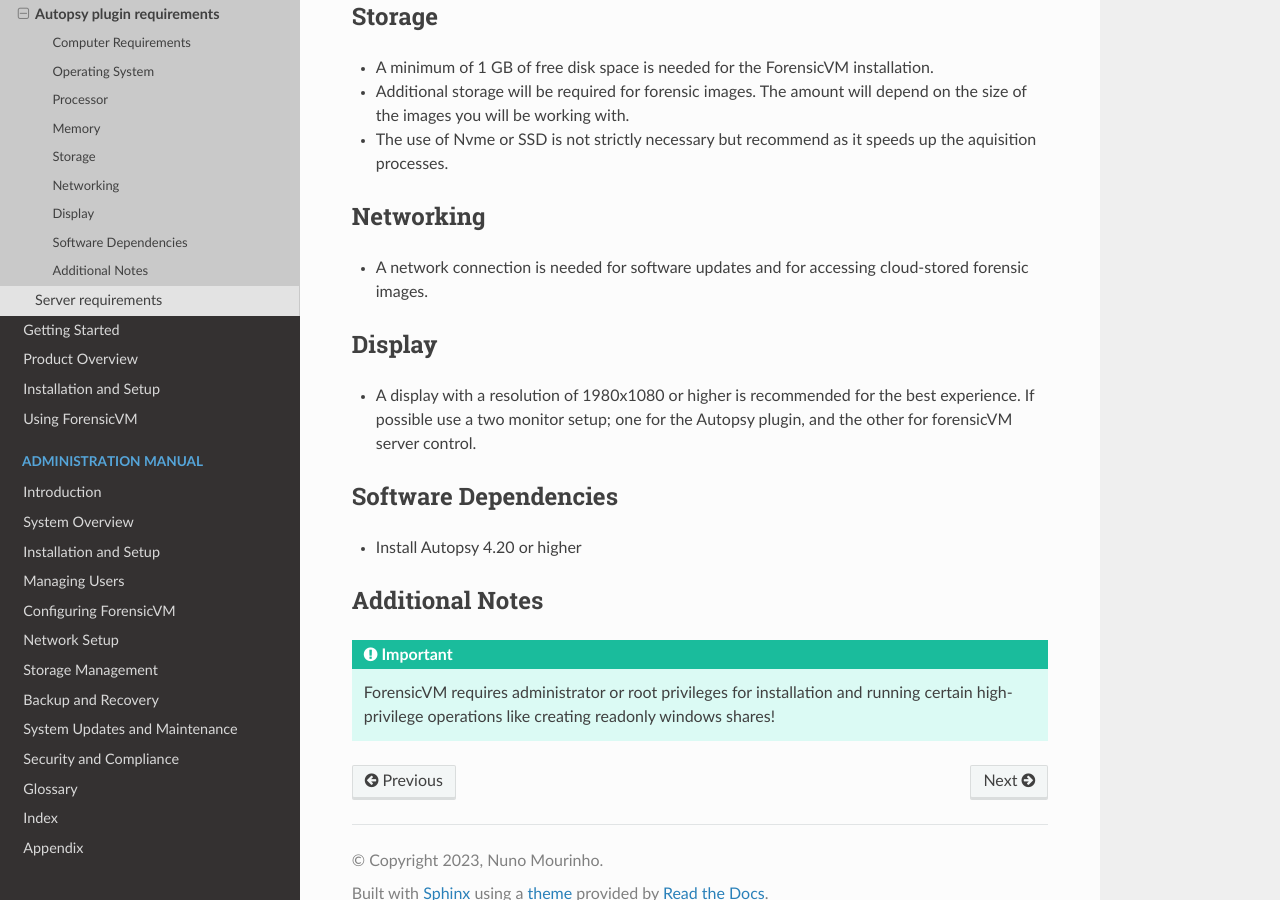
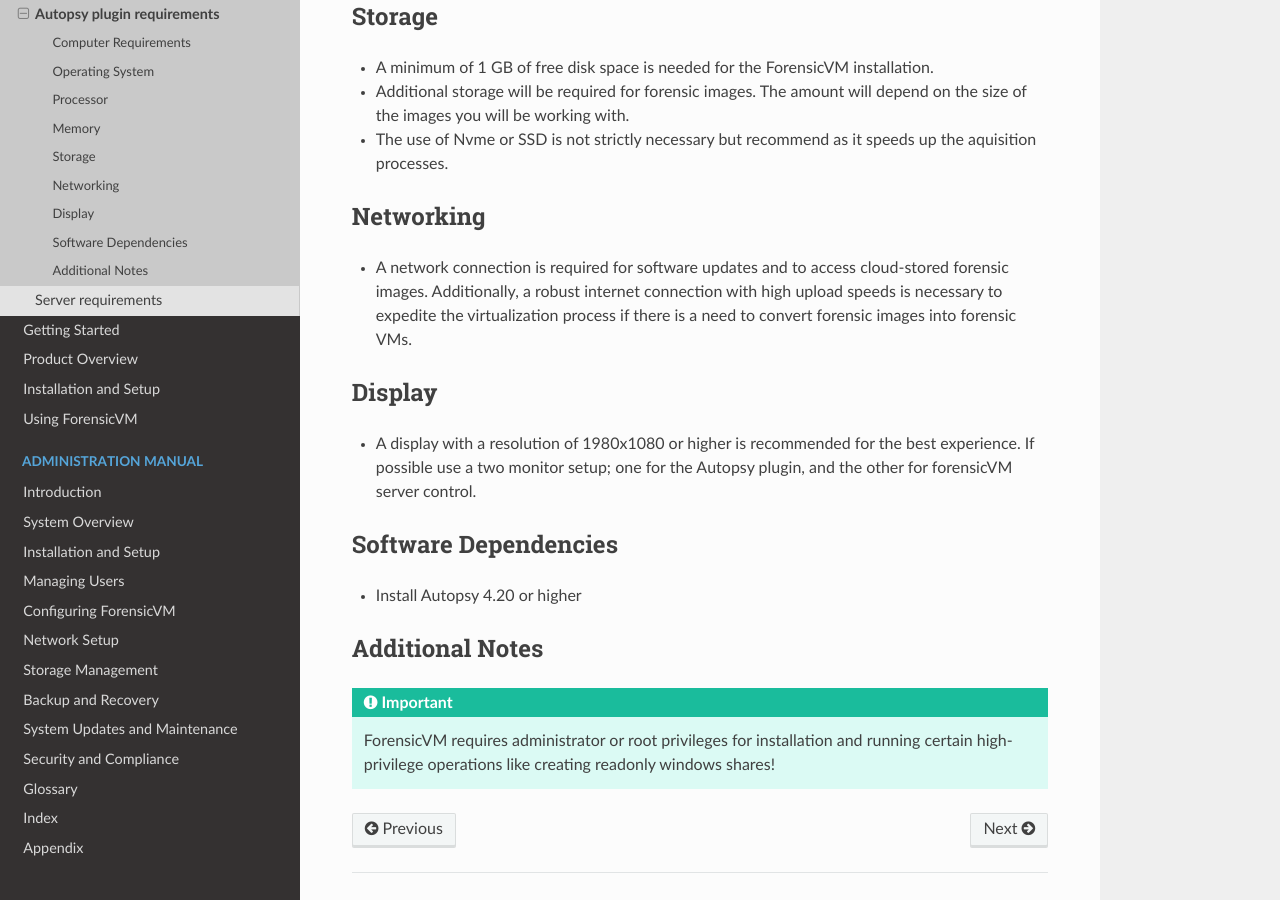
Before and after one commit to nunomourinho/ForensicVMServerAndClientDocs, a Sphinx documentation site: the page built from docs/user/plugin_requirements.rst, in a window 1280 px wide and 900 px high, scrolled down 720 px. Built offline with Sphinx 7.4.7 and the Read the Docs theme 2.0.0, drawn with Linux system fonts in a browser that asks for light colours; pages that are not in the unit, such as notebooks, are missing from menus.

Commit message:
Update plugin_requirements.rst

```diff
--- a/docs/user/plugin_requirements.rst
+++ b/docs/user/plugin_requirements.rst
@@ -37,7 +37,7 @@
 Networking
 --------------------
 
-- A network connection is needed for software updates and for accessing cloud-stored forensic images.
+- A network connection is required for software updates and to access cloud-stored forensic images. Additionally, a robust internet connection with high upload speeds is necessary to expedite the virtualization process if there is a need to convert forensic images into forensic VMs.
 
 Display
 --------------------
```
